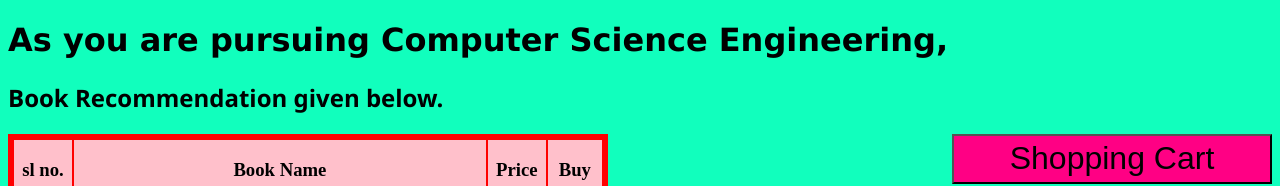
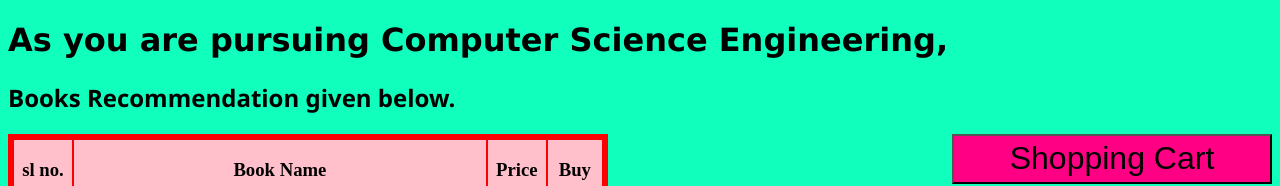
Before and after one commit to souvik125/Online-Book-Store, a plain HTML site: page Catalog.html in a window 1280 px wide. Shown: the top 186 px of the page. Drawn offline with Linux system fonts and the light colour scheme.

Commit message:
Update Catalog.html

```diff
--- a/Catalog.html
+++ b/Catalog.html
@@ -9,7 +9,7 @@
 <body bgcolor="#11FFBD">
     <div>
         <h1 style="font-family: 'Lucida Sans', 'Lucida Sans Regular', 'Lucida Grande', 'Lucida Sans Unicode', Geneva, Verdana, sans-serif;">As you are pursuing Computer Science Engineering,</h1>
-        <h2 style="font-family: 'Segoe UI', Tahoma, Geneva, Verdana, sans-serif;">Book Recommendation given below.</h2>
+        <h2 style="font-family: 'Segoe UI', Tahoma, Geneva, Verdana, sans-serif;">Books Recommendation given below.</h2>
         <div style="float: left;">
             <table border="5" bordercolor="red" bgcolor="pink" cellspacing="0" cellpadding="0"
             width="600" height="150" align="center">
```
